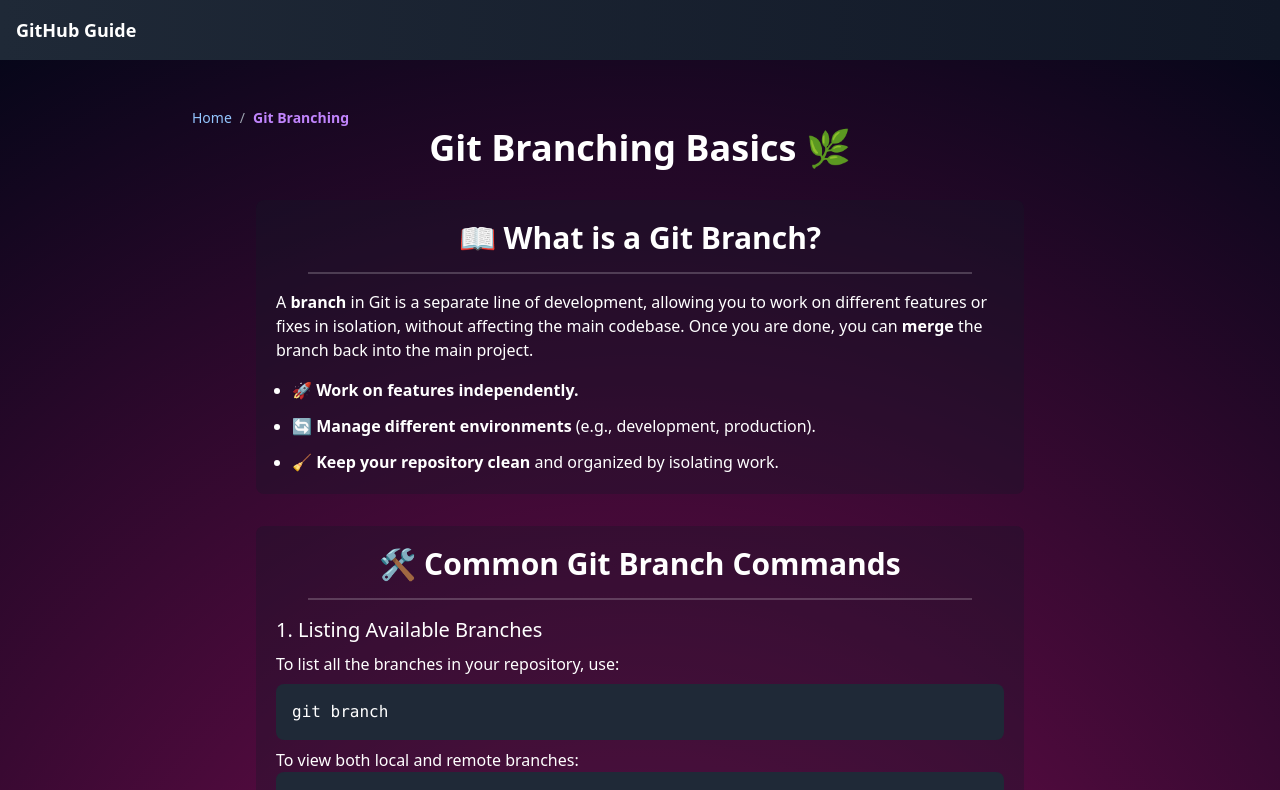
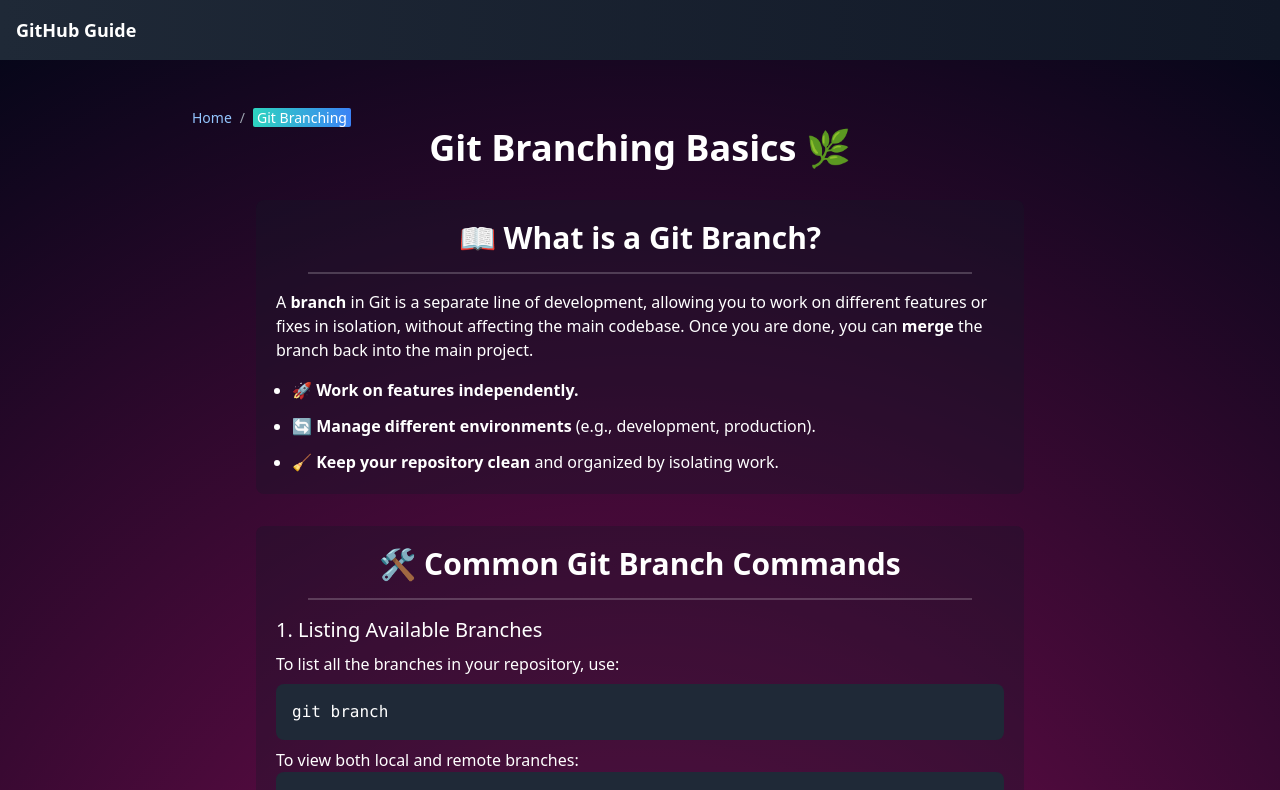
Before and after one commit to rajavenkatesh04/GitGuide, a React (Vite) app: page /branching in a window 1280 px wide. Shown: the top 790 px of the page. Built offline with nearby package versions, Linux system fonts and the light colour scheme.

Commit message:
Add git push & pull

```diff
--- a/src/components/BreadCrumbs.jsx
+++ b/src/components/BreadCrumbs.jsx
@@ -10,7 +10,9 @@
       </Link>
       <span className="mx-2 text-gray-400">/</span>
       {/* Current breadcrumb item */}
-      <span className="text-purple-400 font-semibold">{current}</span>
+      <span className="px-1 rounded-sm bg-gradient-to-r from-teal-400 to-blue-500 hover:from-pink-500 hover:to-orange-500 ... ">
+        {current}
+      </span>
     </nav>
   );
 };
```
